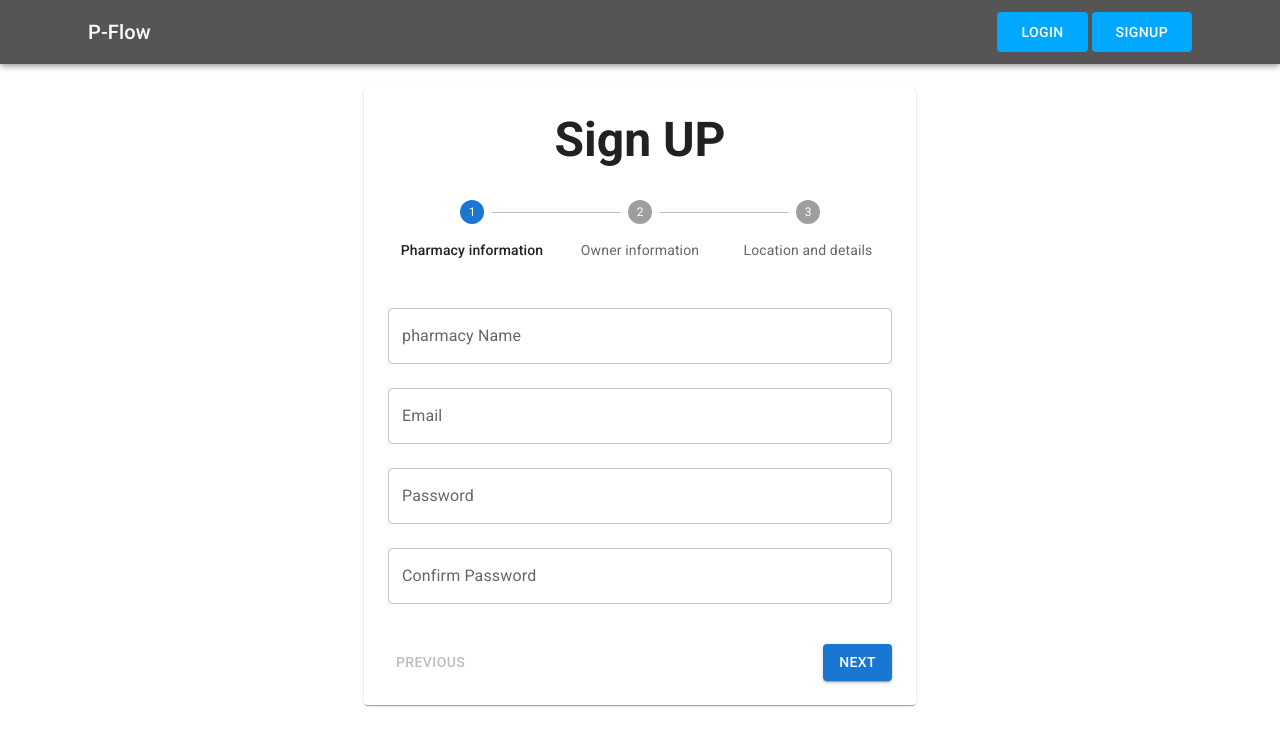
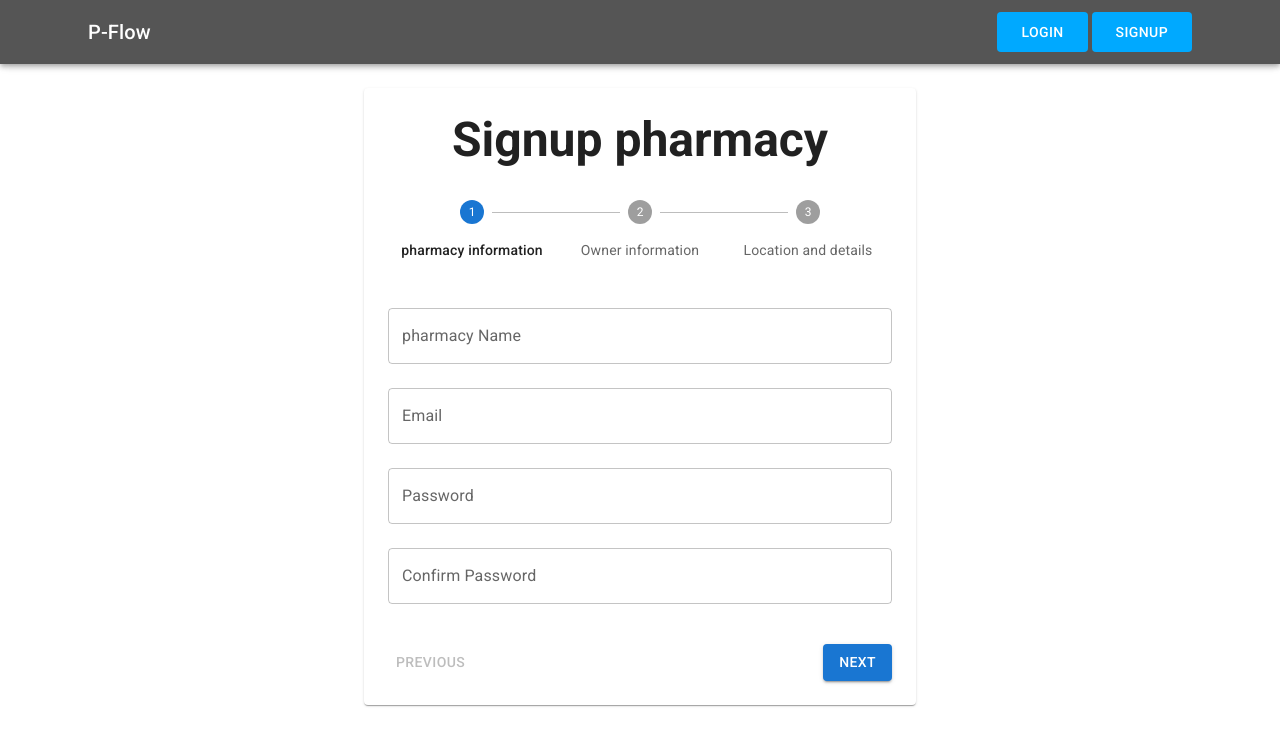
Before and after one commit to elref7i/p-flow, a React (Vite) app: page /signup in a window 1280 px wide. Shown: the top 746 px of the page. Built offline with nearby package versions, Linux system fonts and the light colour scheme.

Commit message:
handleUserType

```diff
--- a/src/App.jsx
+++ b/src/App.jsx
@@ -8,6 +8,7 @@ import Login from './pages/Login/Login';
 import Signup from './pages/Signup/Signup';
 import GuestRoute from '../src/components/GuestRoute/GuestRoute';
 import Home from './pages/Home/Home';
+import UserTypeProvider from './context/UserType.context';
 
 function App() {
   const router = createBrowserRouter([
@@ -35,7 +36,9 @@ function App() {
   ]);
   return (
     <>
-      <RouterProvider router={router} />
+      <UserTypeProvider>
+        <RouterProvider router={router} />
+      </UserTypeProvider>
     </>
   );
 }
--- a/src/components/Common/Avatar.jsx
+++ b/src/components/Common/Avatar.jsx
@@ -1,7 +1,6 @@
 import { styled } from '@mui/material/styles';
 import Badge from '@mui/material/Badge';
 import Avatar from '@mui/material/Avatar';
-import Stack from '@mui/material/Stack';
 
 const StyledBadge = styled(Badge)(({ theme }) => ({
   '& .MuiBadge-badge': {
--- a/src/components/Common/FadeMenu.jsx
+++ b/src/components/Common/FadeMenu.jsx
@@ -5,12 +5,23 @@ import MenuItem from '@mui/material/MenuItem';
 import Fade from '@mui/material/Fade';
 import { Link } from 'react-router-dom';
 import { Box } from '@mui/material';
+import { UserTypeContext } from '../../context/UserType.context';
 
 export default function FadeMenu() {
+  const { userType, setUserType } = React.useContext(UserTypeContext);
+
   const [anchorEl, setAnchorEl] = React.useState(null);
   const open = Boolean(anchorEl);
   const handleClick = (event) => {
     setAnchorEl(event.currentTarget);
+  };
+  const handleCloseInventory = () => {
+    setAnchorEl(null);
+    setUserType('Inventory'.toLowerCase());
+  };
+  const handleClosPharmacy = () => {
+    setAnchorEl(null);
+    setUserType('pharmacy'.toLowerCase());
   };
   const handleClose = () => {
     setAnchorEl(null);
@@ -57,7 +68,7 @@ export default function FadeMenu() {
                 color: 'black',
               }}
               to={'/signup'}
-              onClick={handleClose}
+              onClick={handleCloseInventory}
             >
               Inventory
             </Link>
@@ -74,7 +85,7 @@ export default function FadeMenu() {
                 color: 'black',
               }}
               to={'/signup'}
-              onClick={handleClose}
+              onClick={handleClosPharmacy}
             >
               Pharmacy
             </Link>
--- /dev/null
+++ b/src/context/UserType.context.jsx
@@ -0,0 +1,12 @@
+import { createContext, useState } from 'react';
+
+export const UserTypeContext = createContext(0);
+
+export default function UserTypeProvider({ children }) {
+  const [userType, setUserType] = useState('pharmacy'.toLowerCase());
+  return (
+    <UserTypeContext.Provider value={{ userType, setUserType }}>
+      {children}
+    </UserTypeContext.Provider>
+  );
+}
--- a/src/pages/Signup/Signup.jsx
+++ b/src/pages/Signup/Signup.jsx
@@ -1,4 +1,4 @@
-import { useState } from 'react';
+import { useContext, useState } from 'react';
 import {
   Button,
   TextField,
@@ -12,14 +12,55 @@ import {
   styled,
 } from '@mui/material';
 import CloudUploadIcon from '@mui/icons-material/CloudUpload';
+import { UserTypeContext } from '../../context/UserType.context';
+
+const SignupForm = () => {
+  const { userType } = useContext(UserTypeContext);
+  // const [formData, setFormData] = useState({
+  //   email: '',
+  //   password: '',
+  //   location: {
+  //     type: 'Point',
+  //     coordinates: [0, 0], // [longitude, latitude]
+  //   },
+  // });
+  // const handleGetLocation = () => {
+  //   if (navigator.geolocation) {
+  //     navigator.geolocation.getCurrentPosition(
+  //       (position) => {
+  //         const { latitude, longitude } = position.coords;
+  //         setFormData((prevData) => ({
+  //           ...prevData,
+  //           location: {
+  //             type: 'Point',
+  //             coordinates: [longitude, latitude], // [longitude, latitude]
+  //           },
+  //         }));
+  //       },
+  //       (error) => {
+  //         console.error('Error getting location:', error);
+  //       }
+  //     );
+  //   } else {
+  //     console.error('Geolocation is not supported by this browser.');
+  //   }
+  // };
+  const [activeStep, setActiveStep] = useState(0);
+  const handleUser = () => {
+    console.log(userType);
+
+    if (userType === 'pharmacy'.toLowerCase()) {
+      return 'pharmacy';
+    } else {
+      return 'Inventory';
+    }
+  };
+
   const steps = [
-  'Pharmacy information',
+    `${handleUser()} information`,
     'Owner information',
     'Location and details',
   ];
-
-const SignupForm = () => {
-  const [activeStep, setActiveStep] = useState(0);
 
   const VisuallyHiddenInput = styled('input')({
     clip: 'rect(0 0 0 0)',
@@ -48,8 +89,8 @@ const SignupForm = () => {
           <>
             <TextField
               fullWidth
-              label="pharmacy Name"
-              name="pharmacyName"
+              label={`${handleUser()} Name`}
+              name={`${handleUser()}Name`}
               margin="normal"
               type="text"
             />
@@ -121,7 +162,6 @@ const SignupForm = () => {
               type="text"
             />
 
-            {/* UPload File */}
             <Box
               sx={{
                 mt: 2,
@@ -133,6 +173,7 @@ const SignupForm = () => {
                 mx: 'auto',
               }}
             >
+              {userType === 'pharmacy'.toLowerCase() && (
                 <Button
                   component="label"
                   role={undefined}
@@ -143,7 +184,7 @@ const SignupForm = () => {
                   Upload image Of Pharmchy
                   <VisuallyHiddenInput type="file" multiple />
                 </Button>
-              {/* Upload FIle */}
+              )}
               <Button
                 component="label"
                 role={undefined}
@@ -155,6 +196,7 @@ const SignupForm = () => {
                 <VisuallyHiddenInput type="file" multiple />
               </Button>
             </Box>
+            <Button>Get Location</Button>
           </>
         );
       default:
@@ -172,7 +214,7 @@ const SignupForm = () => {
             align="center"
             gutterBottom
           >
-            Sign UP
+            Signup {handleUser()}
           </Typography>
           <Stepper activeStep={activeStep} alternativeLabel>
             {steps.map((label) => (
```
Also changed, not shown: jsconfig.json (+11 -11 lines), src/context/user.context.jsx (deleted). Lines whose indentation alone changed are shown as unchanged.
